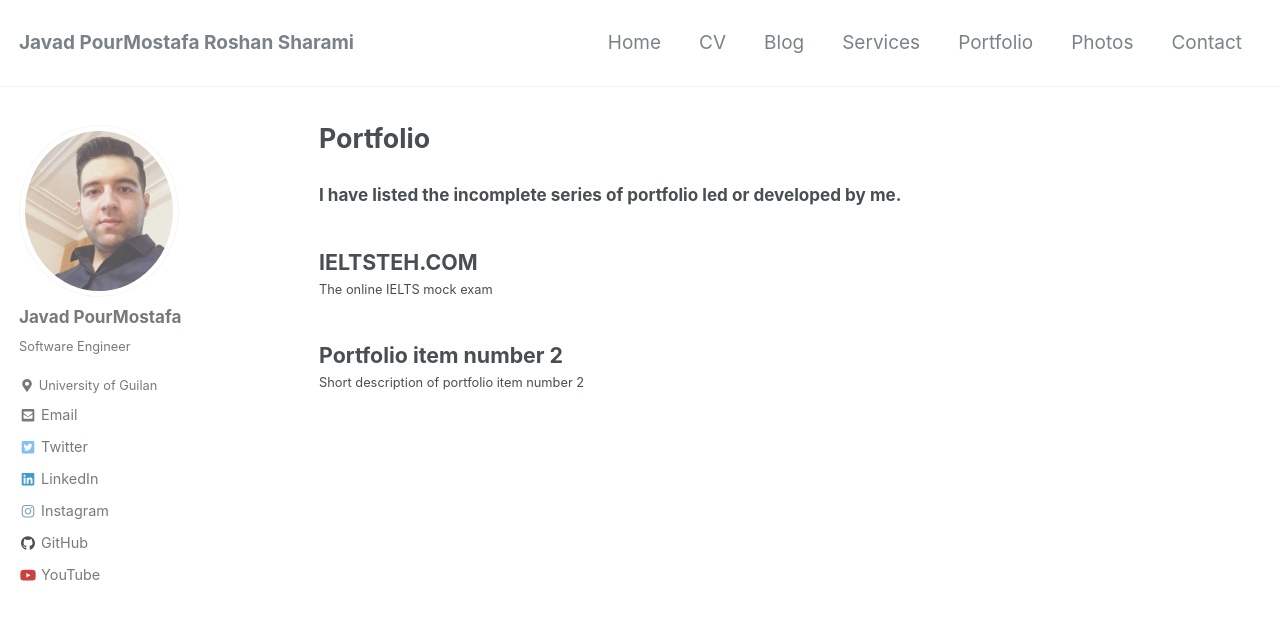
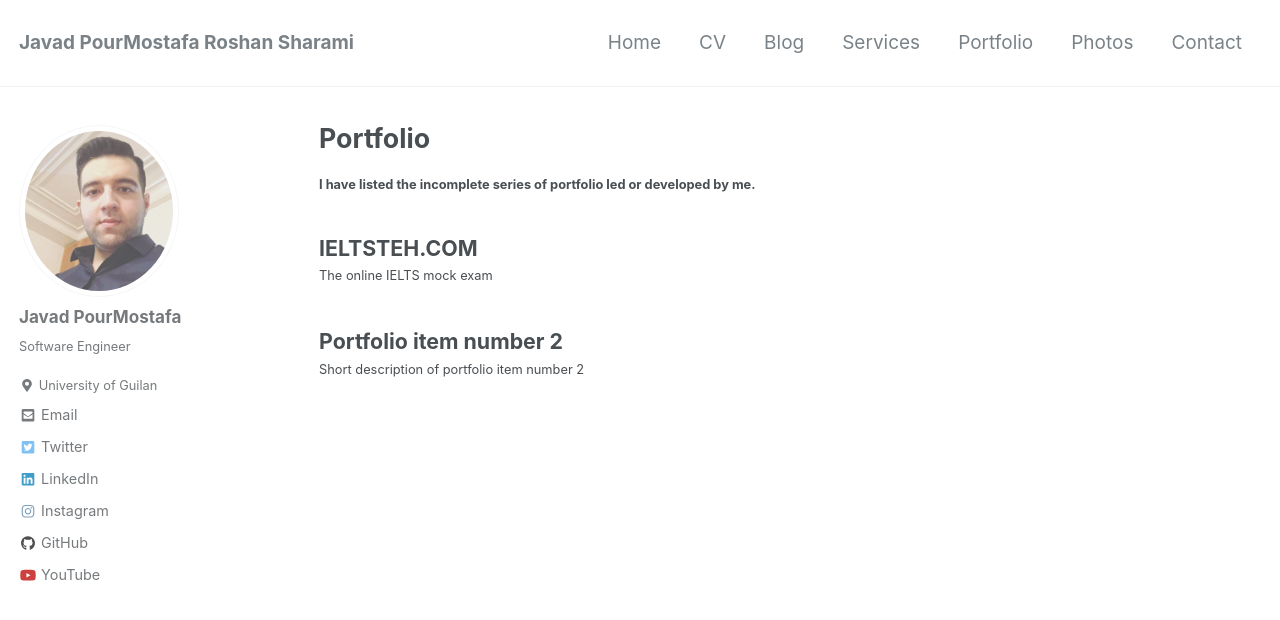
Before and after one commit to JoyeBright/JoyeBright.github.io, a Jekyll site: the page built from _pages/portfolio.md, in a window 1280 px wide and 900 px high. Shown: the top 620 px of the window. Built offline with Jekyll 4.4.1, drawn with Linux system fonts in a browser that asks for light colours; nearby versions of some CDN libraries.

```diff
--- a/_pages/portfolio.md
+++ b/_pages/portfolio.md
@@ -3,6 +3,7 @@ title: Portfolio
 layout: collection
 permalink: /portfolio/
 collection: portfolio
+
 ---
 
-### I have listed the incomplete series of portfolio led or developed by me.
+#### I have listed the incomplete series of portfolio led or developed by me.
```
Also changed, not shown: _portfolio/ieltsteh.md (+1 -1 lines).
